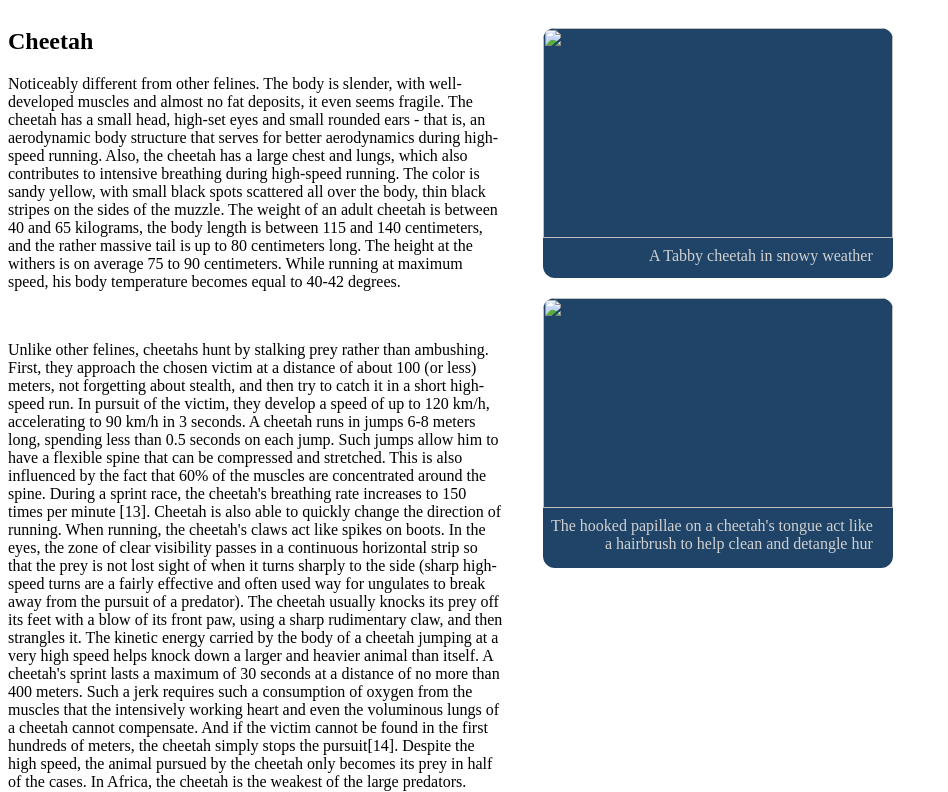
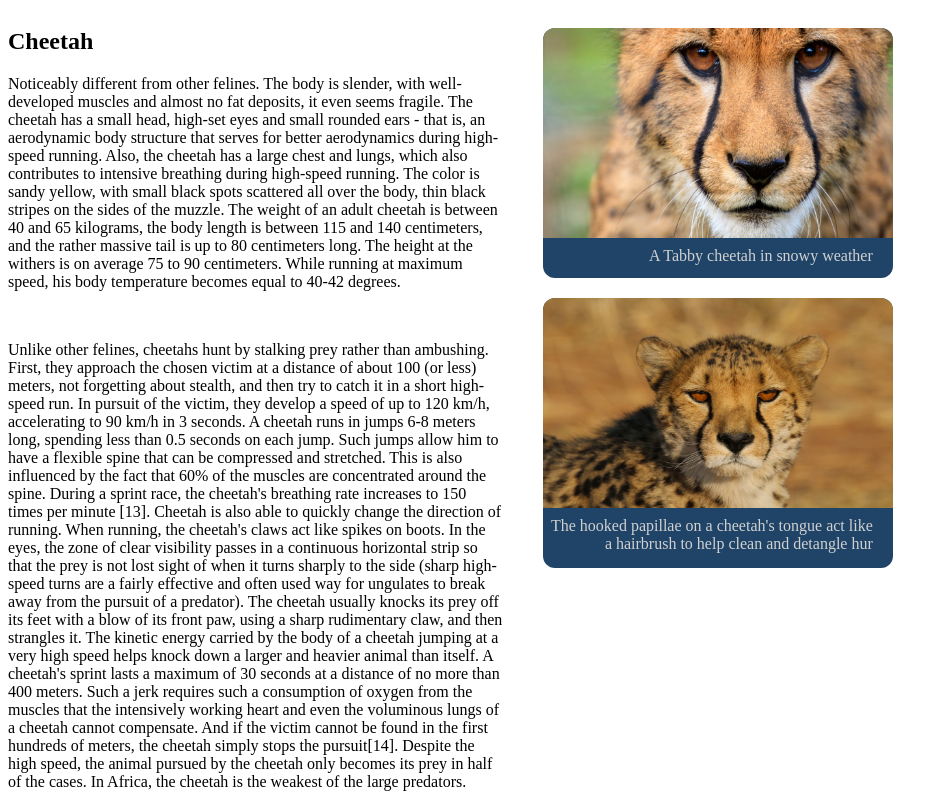
Before and after one commit to kitt5554/cheetah-project, a plain HTML site: page index.html in a window 1280 px wide. Shown: the top 792 px of the page, without its empty margins (0-948 px from the left). Drawn offline with Linux system fonts and the light colour scheme.

Commit message:
Update index.html

```diff
--- a/index.html
+++ b/index.html
@@ -31,11 +31,11 @@
             </div>
             <div class="text-img hide-1">
                 <div class="text-img-1">
-                    <img src="/№2/_94972893_cheetah2istock.jpg" alt="">
+                    <img src="/_94972893_cheetah2istock.jpg" alt="">
                     <p>A Tabby cheetah in snowy weather</p>
                 </div>
                 <div class="text-img-2">
-                    <img src="/№2/cita-2.jpg" alt="">
+                    <img src="/cita-2.jpg" alt="">
                     <p>The hooked papillae on a cheetah's tongue act like a hairbrush to help clean and detangle hur</p>
                 </div>
             </div>
```
